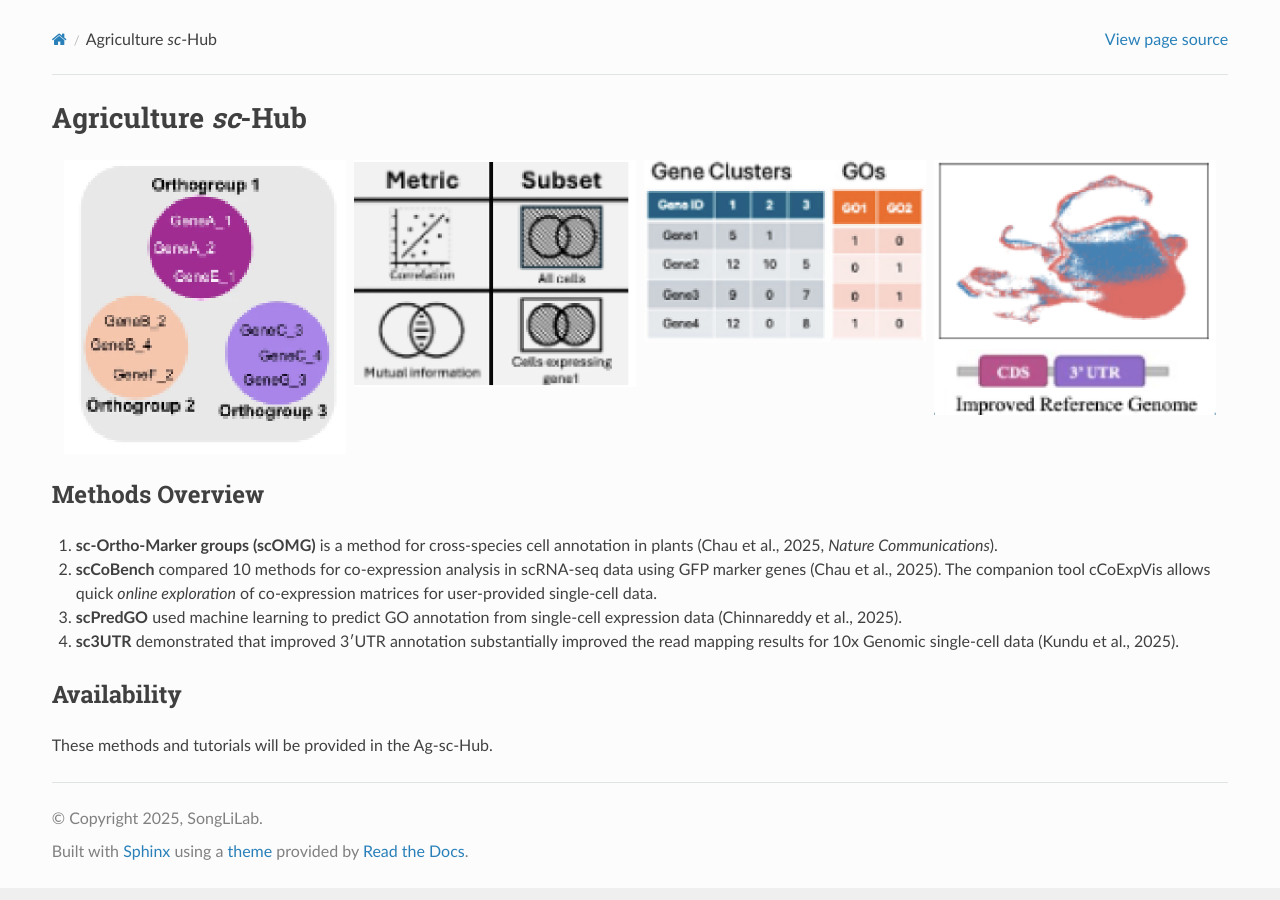
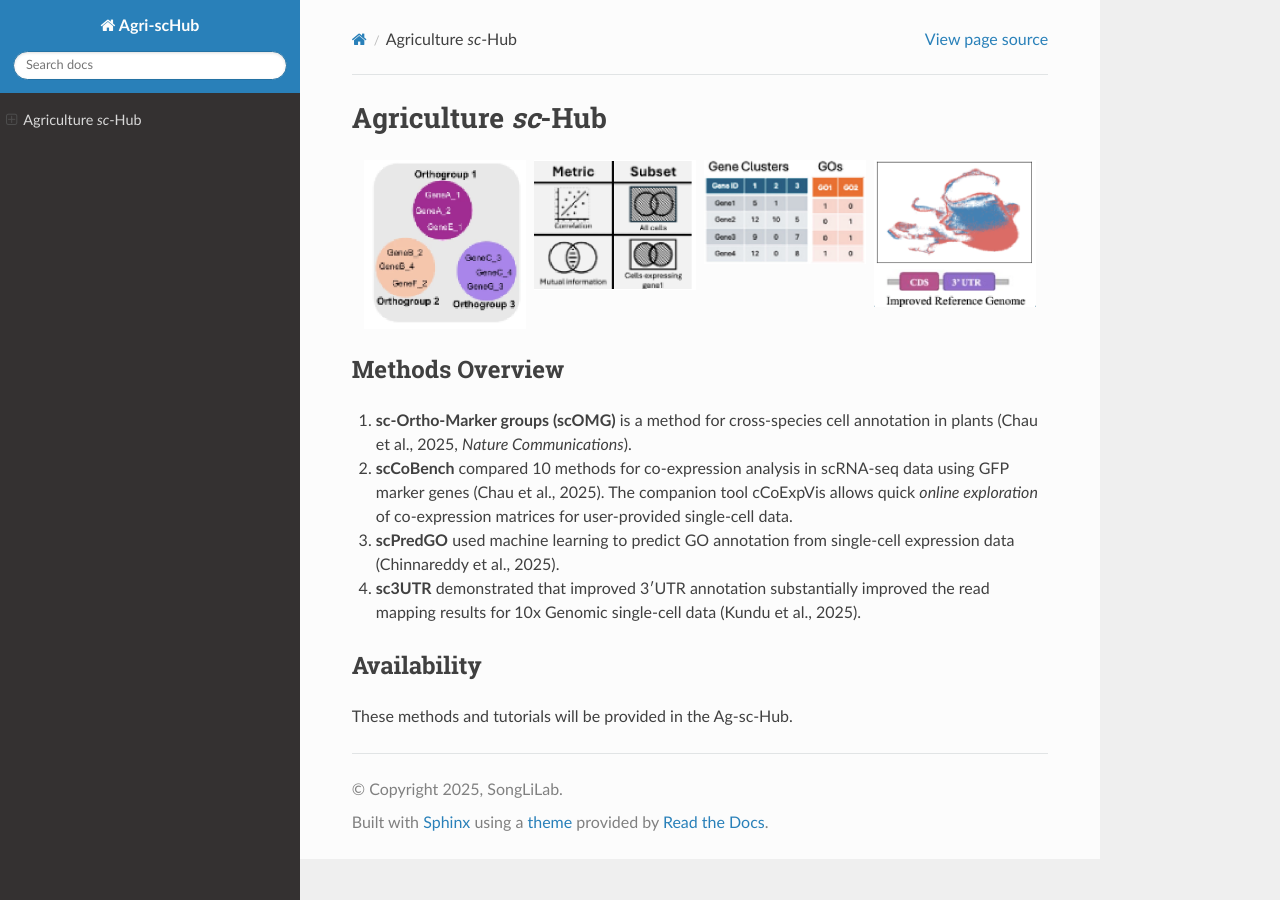
Before and after one commit to Maryam-Haghani/Agri-scHub, a Sphinx documentation site: the page built from docs/source/index.rst, in a window 1280 px wide. Built offline with Sphinx 7.4.7 and the Read the Docs theme 3.1.0, drawn with Linux system fonts in a browser that asks for light colours.

Commit message:
Update conf.py

```diff
--- a/docs/source/conf.py
+++ b/docs/source/conf.py
@@ -51,6 +51,3 @@ html_theme_options = {
 }
 
 html_static_path = ['_static']
-
-def setup(app):
-    app.add_css_file('css/no-sidebar.css')
```
